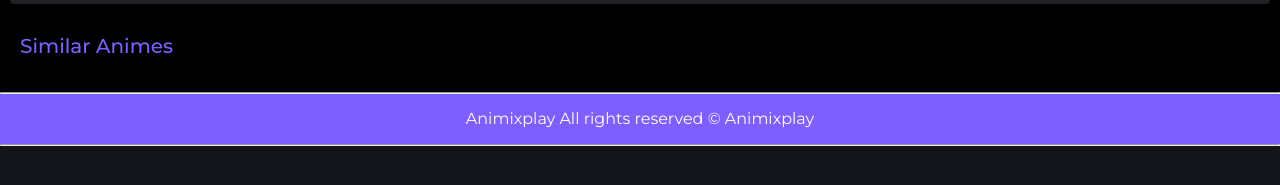
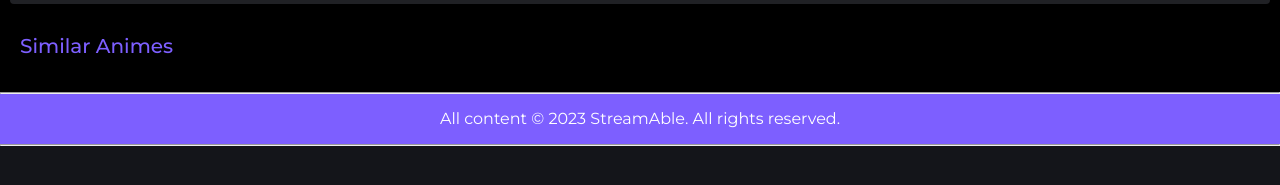
Before and after one commit to Animeflv-sc/StreamAble, a Flask app: template templates/anime.html in a window 1280 px wide. Shown: the part 456-641 px from the top of the page. Run offline with Flask 2, Linux system fonts and the light colour scheme; the template is opened without the code that fills it, so the values that code supplies are empty; some libraries are stand-ins or nearby versions; some web fonts are replaced.

Commit message:
Update anime.html

```diff
--- a/templates/anime.html
+++ b/templates/anime.html
@@ -191,12 +191,12 @@
         </div>
     </section>
 	<hr>
-    <footer>
-        <div>
-            <p style="color:white;">Animixplay All rights reserved © Animixplay</p>
-        </div>
-    </footer>
-    <hr>
+<footer style="background-color:  #7D5FFF;">
+  <div>
+    <p style="color: white;">All content © 2023 StreamAble. All rights reserved.</p>
+  </div>
+</footer>
+<hr>
 <script>
 document.addEventListener("DOMContentLoaded", function () {
     const imageObserver = new IntersectionObserver((entries, imgObserver) => {
```
